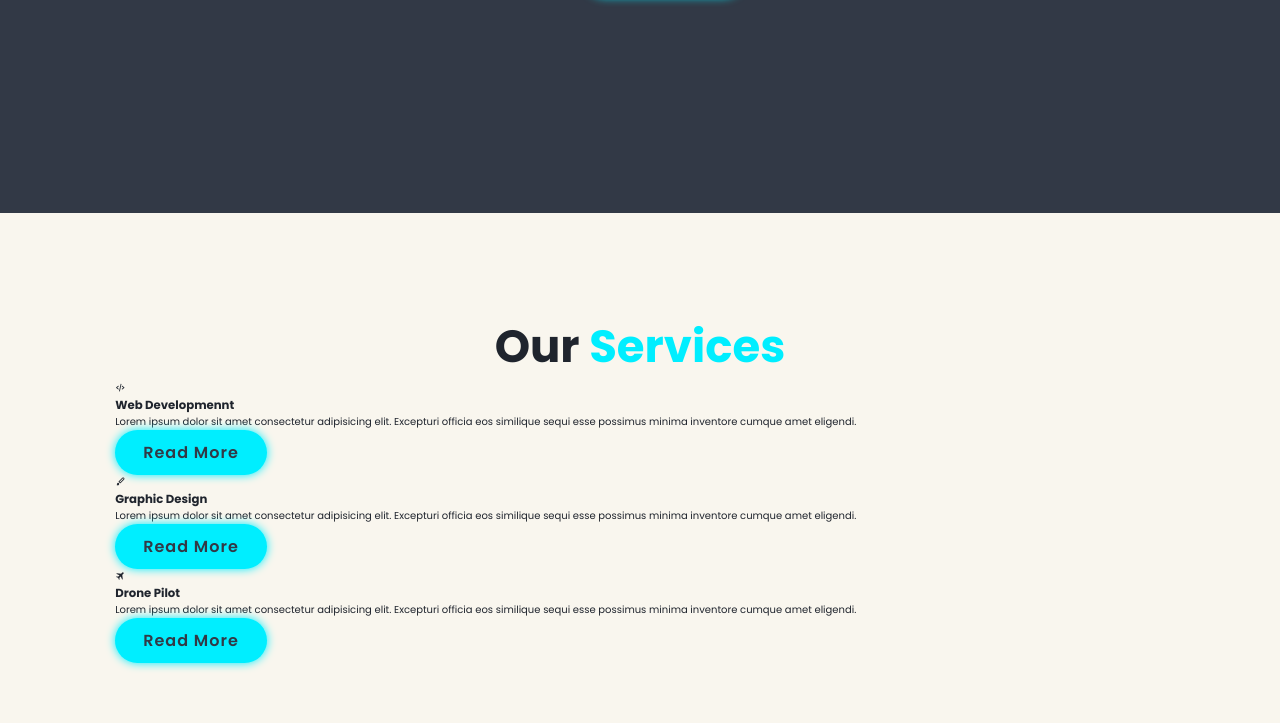
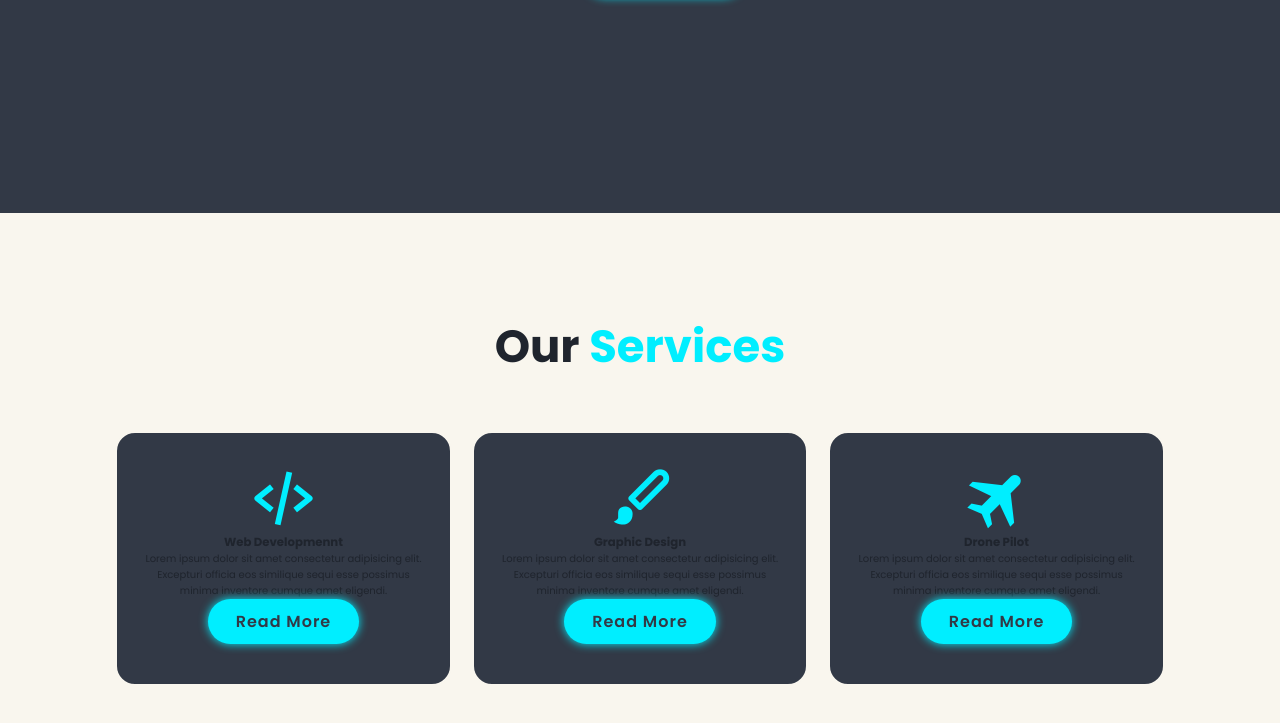
Before and after one commit to Juvi09/ntu-online-profile, a plain HTML site: page index.html in a window 1280 px wide. Shown: the part 1387-2110 px from the top of the page. Drawn offline with nearby package versions, Linux system fonts and the light colour scheme.

Commit message:
service container styling and icons

```diff
--- a/index.html
+++ b/index.html
@@ -68,8 +68,8 @@
     <section class="services" id="services">
          <h2 class="heading">Our  <span>Services</span></h2>
 
-         <div class="service-container">
-            <div class="service-box">
+         <div class="services-container">
+            <div class="services-box">
                 <i class="bx bx-code-alt" ></i>
                 <h3>Web Developmennt</h3>
                 <p>Lorem ipsum dolor sit amet consectetur
@@ -79,7 +79,7 @@
                 <a href="#" class="btn">Read More</a>
             </div>
 
-            <div class="service-box">
+            <div class="services-box">
                 <i class="bx bxs-paint" ></i>
                 <h3>Graphic Design</h3>
                 <p>Lorem ipsum dolor sit amet consectetur
@@ -89,7 +89,7 @@
                 <a href="#" class="btn">Read More</a>
             </div>
 
-            <div class="service-box">
+            <div class="services-box">
                 <i class='bx bxs-plane-alt' ></i>
                 <h3>Drone Pilot</h3>
                 <p>Lorem ipsum dolor sit amet consectetur
--- a/style.css
+++ b/style.css
@@ -181,3 +181,29 @@ span {
     font-size: 1.6rem;
     margin: 2rem 0 3rem;
 }
+
+.services h2 {
+    margin-bottom: 5rem;
+}
+
+.services-container {
+    display: flex;
+    justify-content: center;
+    align-items: center;
+    flex-wrap: wrap;
+    gap: 2rem;
+}
+
+.services-container .services-box {
+    flex:  1 1 30rem;
+    background: var(--second-bg-color);
+    padding: 3rem 2rem 4rem;
+    border-radius: 2rem;
+    text-align: center;
+    border: .2rem solid var(--bg-color);
+}
+
+.services-box i {
+    font-size: 7rem;
+    color: var(--main-color);
+}
```
